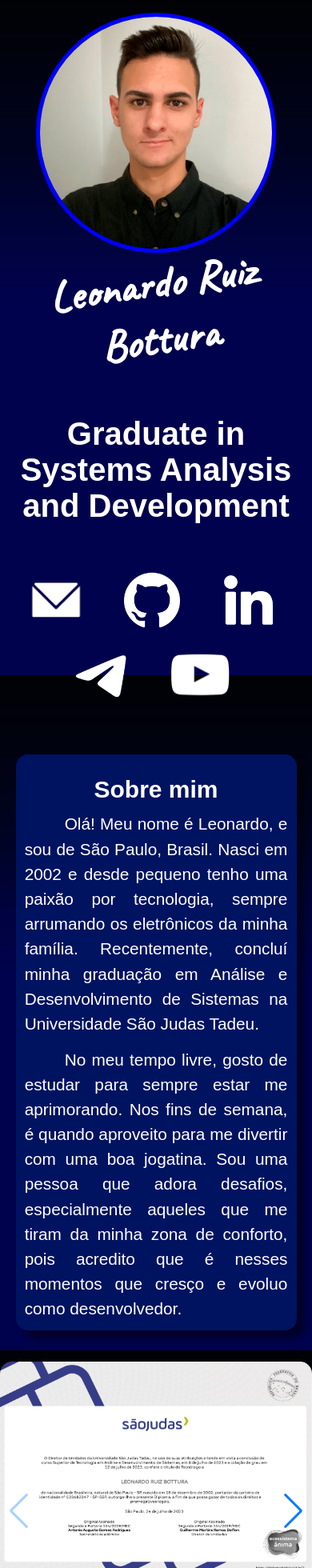
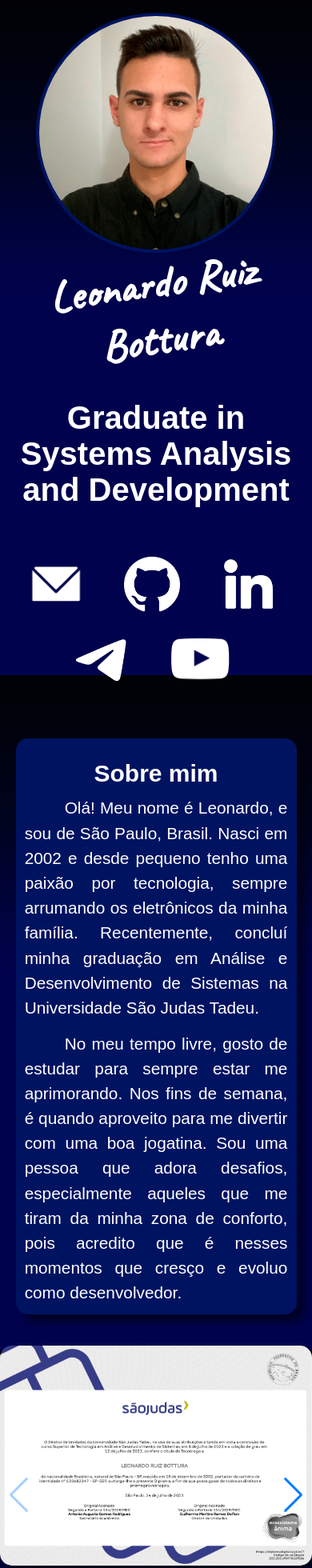
Before and after one commit to LeonardoRuizB/2023_Portifolio_Leonardo_Bottura_ADS, a React (Vite) app: page / in a window 390 px wide. Shown: the top 1960 px of the page at 80% size. Built offline with nearby package versions, Linux system fonts and the light colour scheme.

Commit message:
feat: adjusting settings

```diff
--- a/package.json
+++ b/package.json
@@ -1,5 +1,5 @@
 {
-  "homepage": "https://leonardoruizb.github.io/2023_Portifolio_Leonardo_Bottura_ADS",
+  "homepage": "https://leonardoruizb.github.io/2023_Portifolio_Leonardo_Bottura_ADS_ReactJS",
   "name": "portifolio-leonardo",
   "private": true,
   "version": "0.0.0",
--- a/src/index.css
+++ b/src/index.css
@@ -26,7 +26,7 @@ body {
 
 .container-top img {
   border-radius: 50%;
-  border: 5px solid blue;
+  border: 4px solid #001361;;
   width: 300px;
   height: 300px;
 }
@@ -46,6 +46,10 @@ body {
   font-size: 20px;
   color: white;
   text-align: center;
+
+  @media (max-width: 480px) {
+    padding-top: 40px;
+  }
 }
 
 .mySwiper {
@@ -65,6 +69,7 @@ body {
   display: block;
   height: 100%;
   border-radius: 15px;
+  box-shadow: 10px 10px 10px rgba(0, 0, 0, 0.5);
 }
 
 .text-carousel {
--- a/vite.config.js
+++ b/vite.config.js
@@ -4,5 +4,5 @@ import react from '@vitejs/plugin-react-swc'
 // https://vitejs.dev/config/
 export default defineConfig({
   plugins: [react()],
-  base: "/2023_Portifolio_Leonardo_Bottura_ADS",
+  base: "/2023_Portifolio_Leonardo_Bottura_ADS_ReactJS",
 });
```
